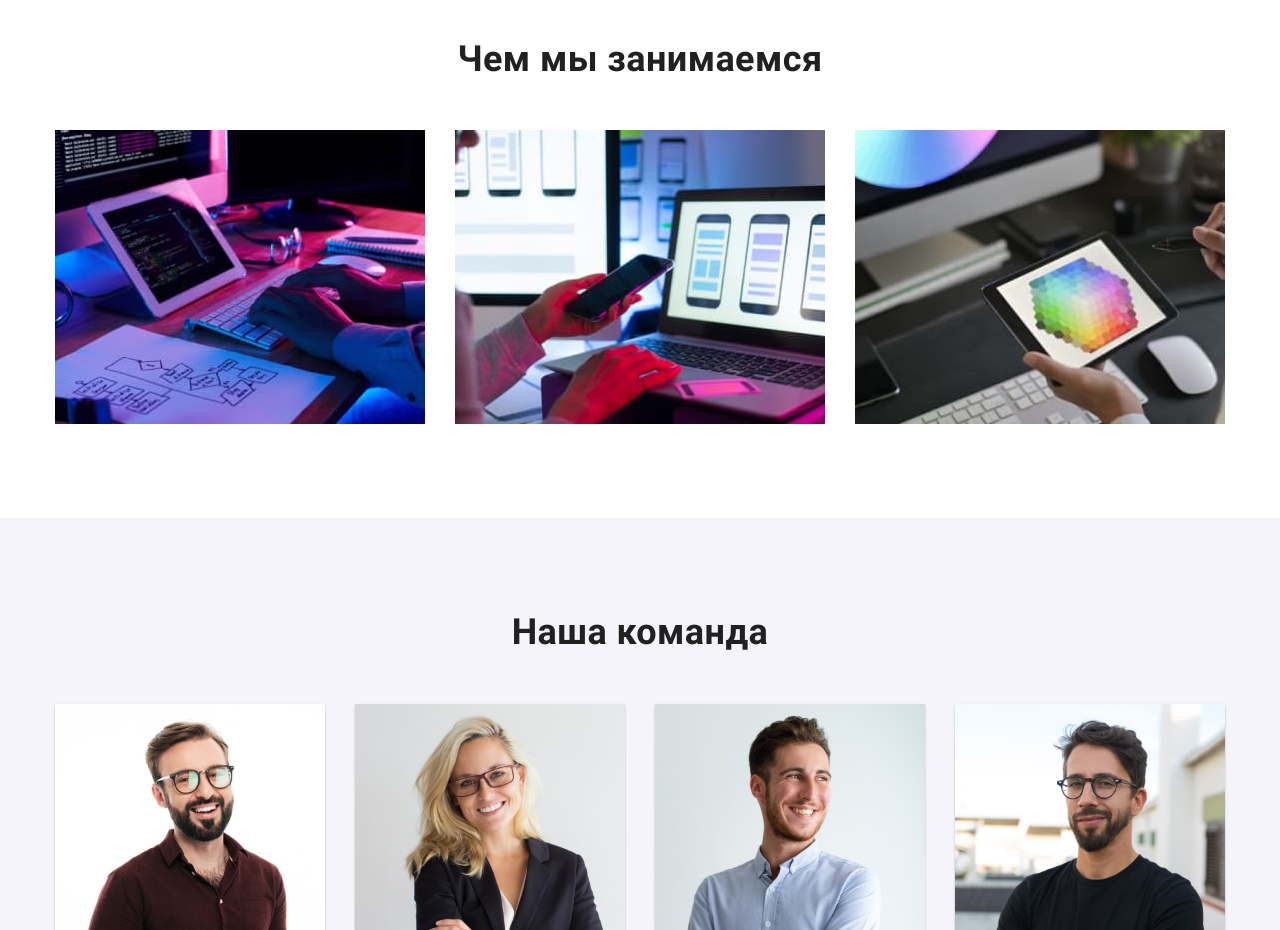
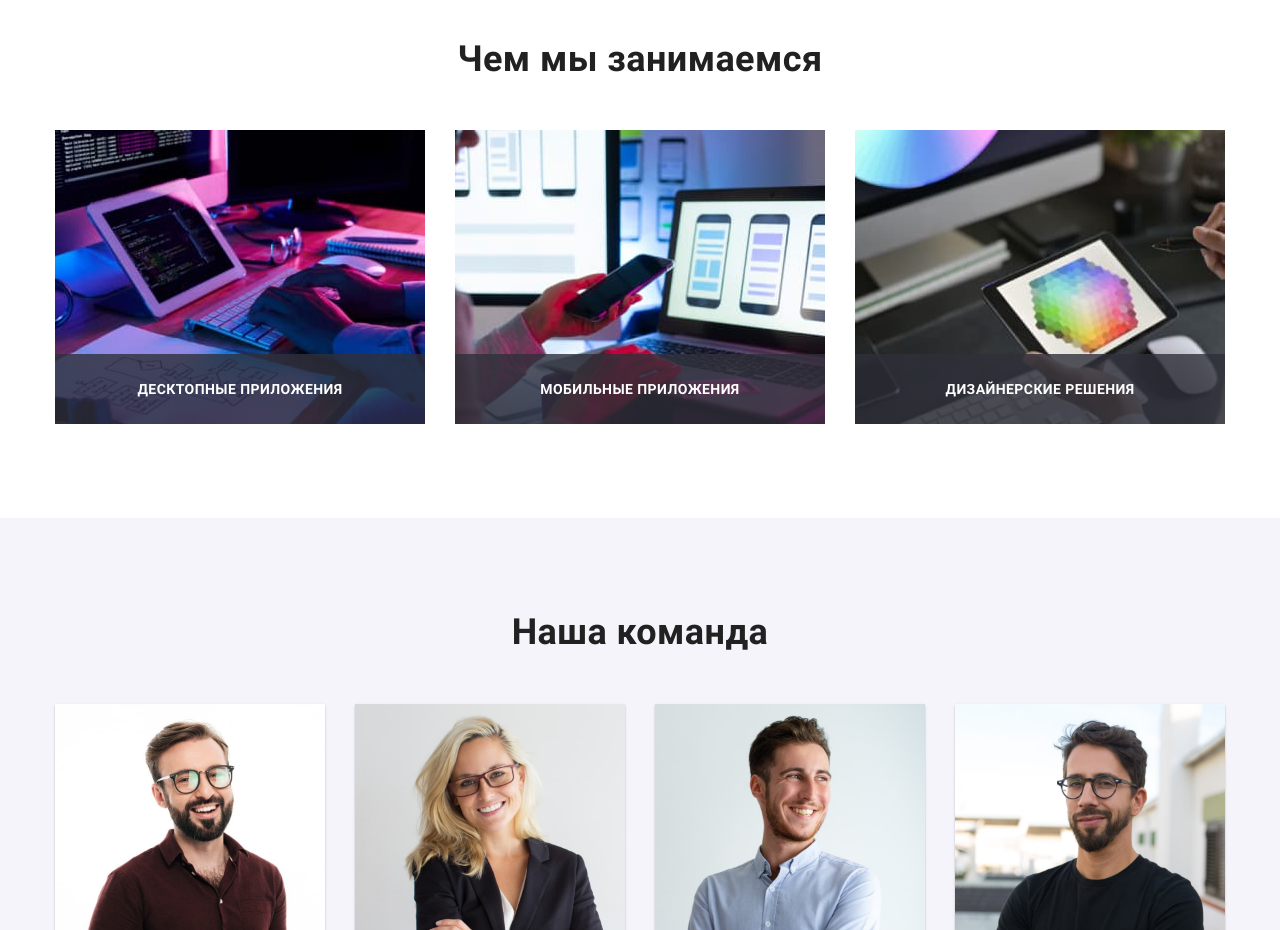
Before and after one commit to iborovikov/goit-markup-hw-05, a plain HTML site: page index.html in a window 1280 px wide. Shown: the part 1080-2010 px from the top of the page. Drawn offline with nearby package versions, Linux system fonts and the light colour scheme.

Commit message:
Добавил лэйблы в деятельность

```diff
--- a/css/styles.css
+++ b/css/styles.css
@@ -320,6 +320,29 @@ body {
   padding-bottom: 50px;
 }
 
+.duty-list .item {
+  position: relative;
+}
+
+.lable {
+  position: absolute;
+  bottom: 0;
+  width: 100%;
+  height: 70px;
+  background: rgba(47, 48, 58, 0.8);
+}
+.lable-text {
+  position: absolute;
+  top: 50%;
+  left: 50%;
+  transform: translate(-50%, -50%);
+  width: 100%;
+  font-weight: 700;
+  line-height: 1.142;
+  text-align: center;
+  text-transform: uppercase;
+  color: var(--white);
+}
 /* Наша команда */
 .team-section {
   padding-top: 94px;
--- a/index.html
+++ b/index.html
@@ -89,13 +89,17 @@
             <h2 class="duty-title section-title title">Чем мы занимаемся</h2>
             <ul class="duty-list list">
               <li class="item">
-                <a href=""><img src="./images/1.jpg" alt="Планшет с клавиатурой" width="370" /></a>
+                <img src="./images/1.jpg" alt="Планшет с клавиатурой" width="370" />
+                <div class="lable"><p class="lable-text">Десктопные приложения</p></div>
               </li>
               <li class="item">
-                <a href=""><img src="./images/2.jpg" alt="Ноутбук" width="370" /></a>
+                <img src="./images/2.jpg" alt="Ноутбук" width="370" />
+                <div class="lable"><p class="lable-text">Мобильные приложения</p></div>
               </li>
               <li class="item">
-                <a href=""><img src="./images/3.jpg" alt="Маленький планшет" width="370" /></a>
+                <img src="./images/3.jpg" alt="Маленький планшет" width="370" />
+                <div class="lable"><p class="lable-text">Дизайнерские решения</p></div>
+
               </li>
             </ul>
         </div>
```
